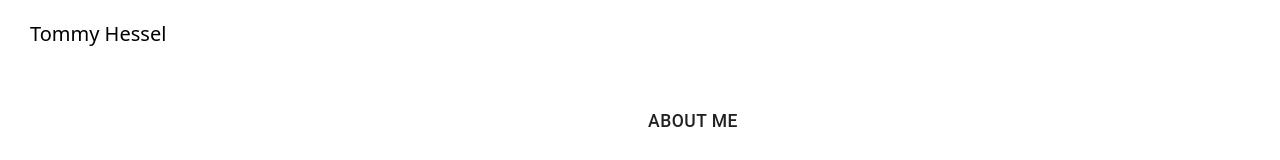
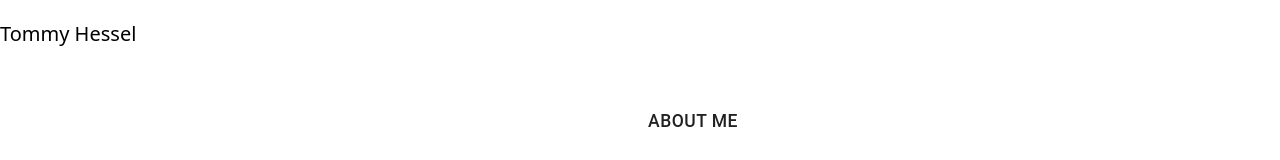
Before and after one commit to Hesselt17/site, a React (Create React App) app: page / in a window 1280 px wide. Shown: the top 160 px of the page. Built offline with nearby package versions, Linux system fonts and the light colour scheme.

Commit message:
about me

```diff
--- a/src/Pages/AboutMe.js
+++ b/src/Pages/AboutMe.js
@@ -9,9 +9,9 @@ const useStyles = makeStyles((theme) => ({
   paper: {
     left: 0,
     margin: "0 auto",
-    padding: theme.spacing(2),
+    padding: theme.spacing(20),
     width: "100%",
-    background: "linear-gradient(180deg, #e8e8e8 30%, #bababa 90%)",
+    background: "linear-gradient(0deg, #e8e8e8 30%, #bababa 90%)",
   },
 }));
 
--- a/src/Pages/Style.css
+++ b/src/Pages/Style.css
@@ -5,7 +5,7 @@ html {
 
 body {
   margin: 0;
-  padding: 0 1.5rem;
+  padding: 0 0 rem;
 }
 
 svg {
```
Also changed, not shown: public/colors.txt (deleted).
